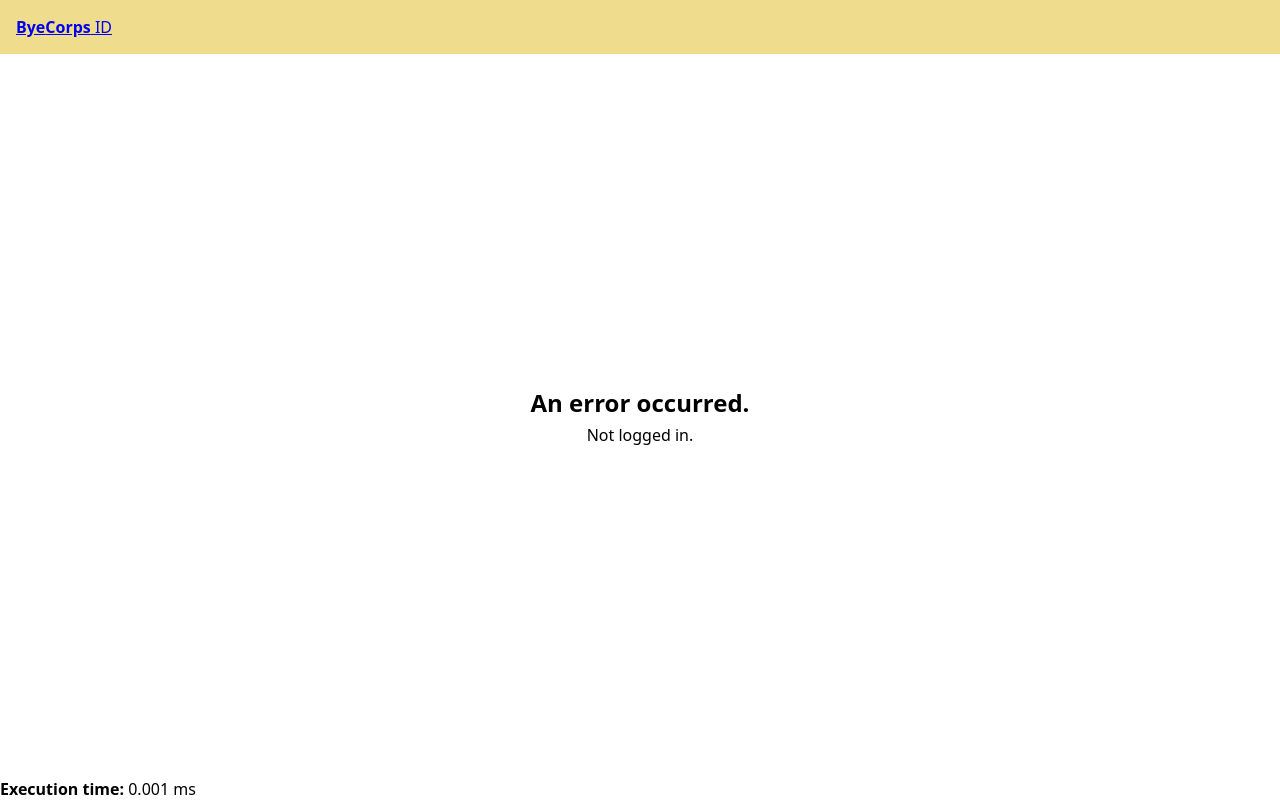
After one commit to byecorps/id-legacy, a PHP site: template views/profile.php in a window 1280 px wide. The commit adds this page. Run offline with PHP 8.4, Linux system fonts and the light colour scheme; the template is opened without the code that fills it, so the values that code supplies are empty; a stand-in replaces the project's code that opens the database connection; some libraries are stand-ins or nearby versions.

Commit message:
I forgot what's in this

```diff
--- a/styles/base.css
+++ b/styles/base.css
@@ -8,6 +8,11 @@
 
 body {
     margin: 0;
+
+    display: flex;
+    flex-direction: column;
+
+    min-height: 100vh;
 }
 
 header {
@@ -17,6 +22,8 @@ header {
 
     gap: 1rem;
 
+    flex: 0;
+
     justify-content: space-between;
 
     background: var(--flax);
@@ -25,6 +32,12 @@ header {
 
 main {
     flex: 1;
+
+    margin: 16px;
+}
+
+footer {
+    flex: 0;
 }
 
 #content {
@@ -36,6 +49,29 @@ main {
         background: var(--dark-slate-gray);
         color: var(--flax);
     }
+}
+
+/* Error box */
+
+.errorbox {
+    display: block;
+    text-align: center;
+}
+
+body > .errorbox {
+    flex: 1;
+    margin: auto;
+
+    align-content: center;
+}
+
+.errorbox > * {
+    margin: 5px;
+}
+
+.errorbox > .icon {
+    color: var(--error-fg, red);
+    font-size: 4em;
 }
 
 /* Font things */
--- a/views/home.php
+++ b/views/home.php
@@ -7,7 +7,9 @@
     <body>
         <?php include 'partials/header.php'; ?>
 
-        <h1>ByeCorps ID</h1>
+        <main>
+            <h1><span class="bc-1">Bye</span><span class="bc-2">Corps</span><span class="bc-3"> ID</span></h1>
+        </main>
 
         <?php include 'partials/footer.php'; ?>
     </body>
--- /dev/null
+++ b/views/partials/error.php
@@ -0,0 +1,13 @@
+<?php
+
+$error_body = $error_body ?? "No message provided.";
+
+?>
+
+<div class="errorbox">
+    <div class="icon">
+        <span class="fa-solid fa-fw fa-circle-xmark"></span>
+    </div>
+    <h2>An error occurred.</h2>
+    <p><?= htmlspecialchars($error_body) ?></p>
+</div>
--- a/views/partials/head.php
+++ b/views/partials/head.php
@@ -2,7 +2,7 @@
 <meta name="viewport"
       content="width=device-width, user-scalable=no, initial-scale=1.0, maximum-scale=1.0, minimum-scale=1.0">
 <meta http-equiv="X-UA-Compatible" content="ie=edge">
-
+<script src="https://cdn.byecorps.com/global/fonts/fontawesome/js/all.min.js" defer></script>
 <link rel="stylesheet" href="/styles/base.css">
 
 <?php
--- a/views/partials/header.php
+++ b/views/partials/header.php
@@ -7,6 +7,6 @@
     </div>
 
     <div>
-        Login disabled.
+        <a href="/auth/signup"><?= get_string("auth.signup") ?></a>
     </div>
 </header>
--- /dev/null
+++ b/views/profile.php
@@ -0,0 +1,31 @@
+<?php
+
+//global $user;
+if (is_null($user)) {
+    $error = true;
+    $error_body = "Not logged in.";
+}
+
+?>
+
+<!doctype html>
+<html lang="en">
+<head>
+    <?php include "partials/head.php" ?>
+</head>
+<body>
+    <?php include "partials/header.php" ?>
+
+    <?php
+    if ($error) {
+        include 'partials/error.php';
+        include 'partials/footer.php';
+        exit();
+    }
+    ?>
+    <p><?= $profile_owner['id'] ?></p>
+
+    <?php include 'partials/footer.php' ?>
+
+</body>
+</html>
--- /dev/null
+++ b/views/signup.php
@@ -0,0 +1 @@
+<?php
```
Also changed, not shown: common/account_utils.php (added, +45 -0 lines), common/database.php (added, +27 -0 lines).
